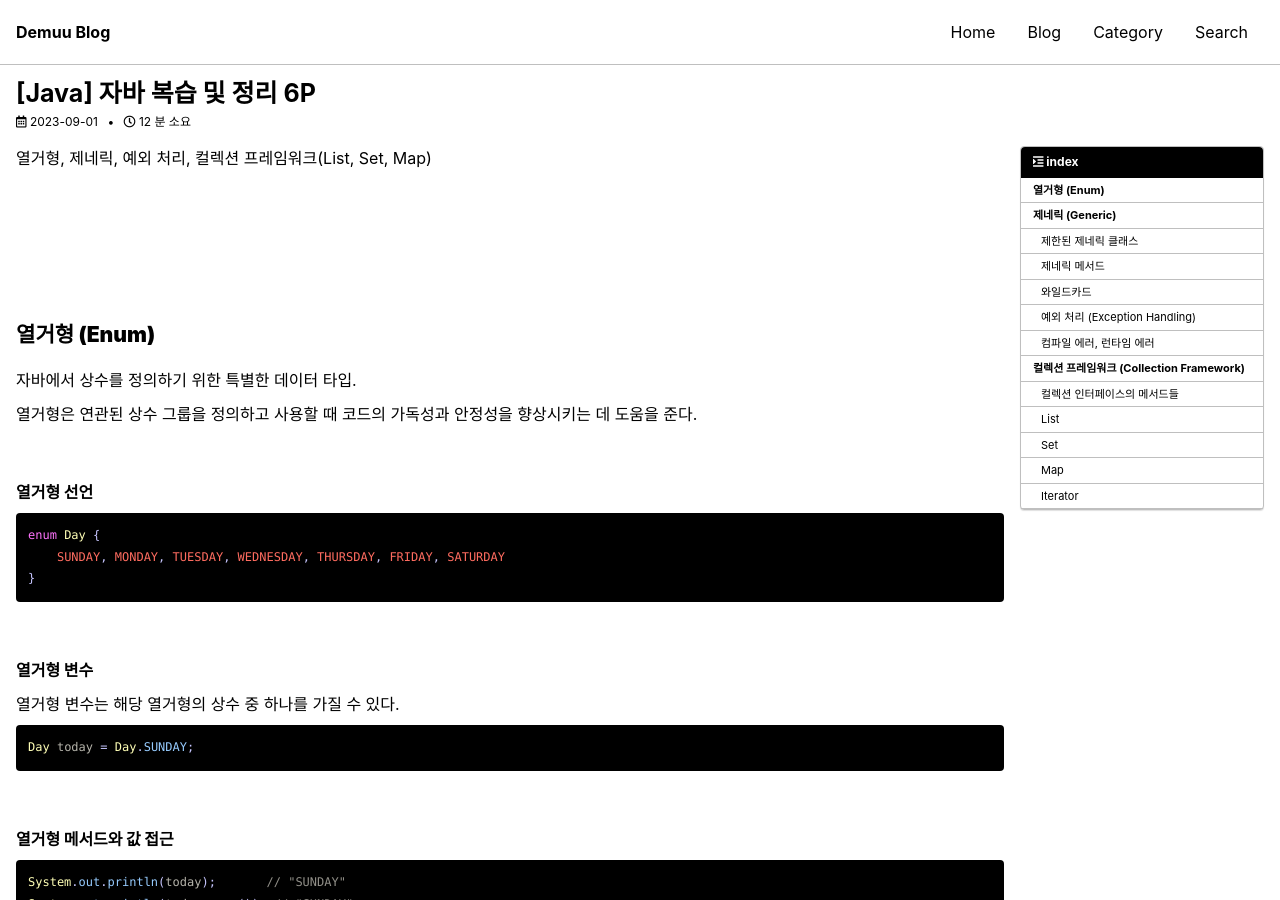
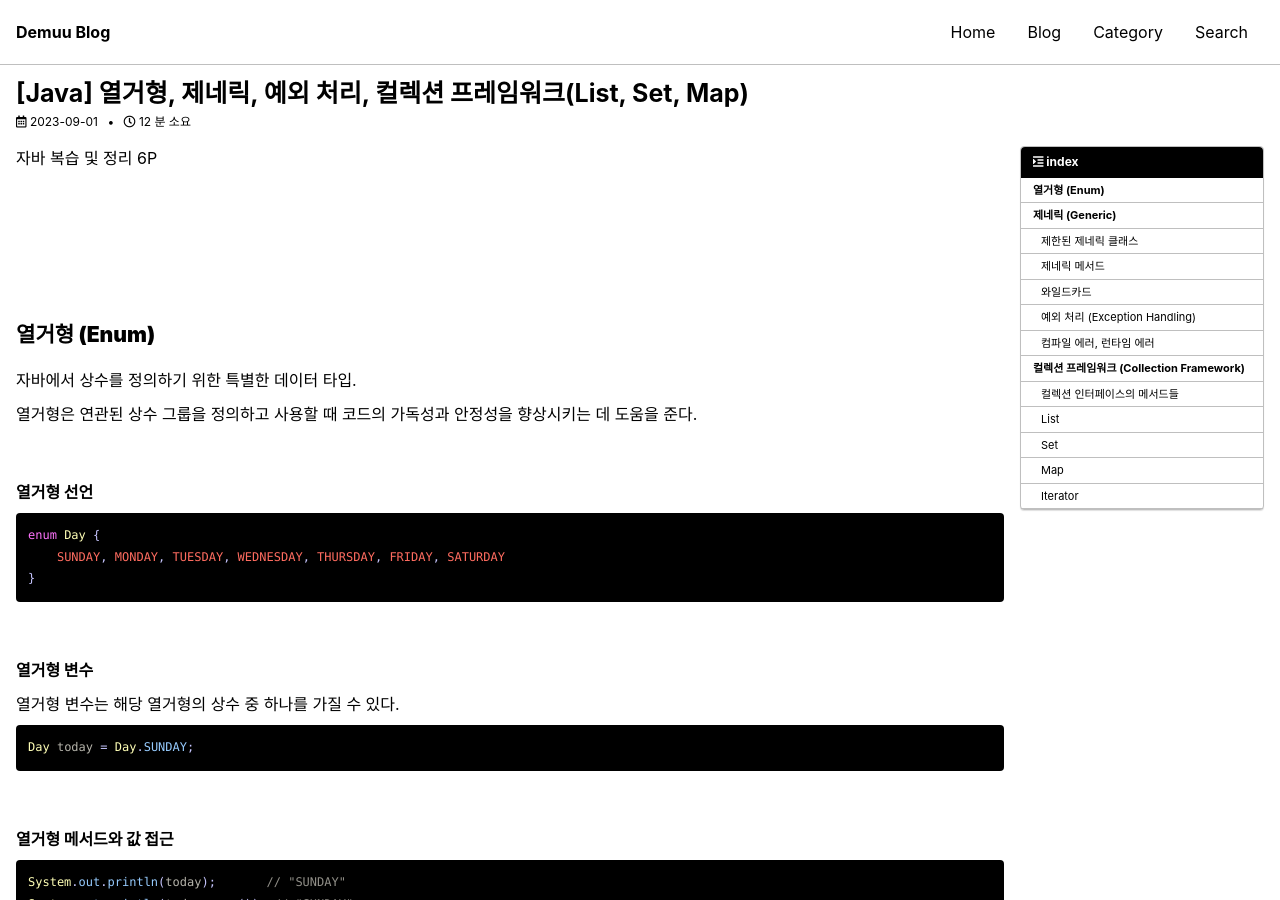
Before and after one commit to Preasim/Preasim.github.io, a Jekyll site: the page built from _posts/2023-09-01-58.md, in a window 1280 px wide and 900 px high. Built offline with Jekyll 4.4.1, drawn with Linux system fonts in a browser that asks for light colours; cached includes are drawn as plain includes; some web fonts are replaced; comment, search, counter and statistics services are not loaded; part of the change alters nothing that is shown.

Commit message:
Update 2023-09-01-58.md

```diff
--- a/_posts/2023-09-01-58.md
+++ b/_posts/2023-09-01-58.md
@@ -1,6 +1,6 @@
 ---
 layout: single
-title: "[Java] 자바 복습 및 정리 6P"
+title: "[Java] 열거형, 제네릭, 예외 처리, 컬렉션 프레임워크(List, Set, Map)"
 permalink: /58
 categories: [All, Java, 기초]
 toc: true
@@ -9,7 +9,7 @@ toc_label: index
 toc_icon: "fa-solid fa-indent"
 author_profile: false
 ---
-열거형, 제네릭, 예외 처리, 컬렉션 프레임워크(List, Set, Map)
+자바 복습 및 정리 6P
 
 <div class="cl1"></div>
 
```
